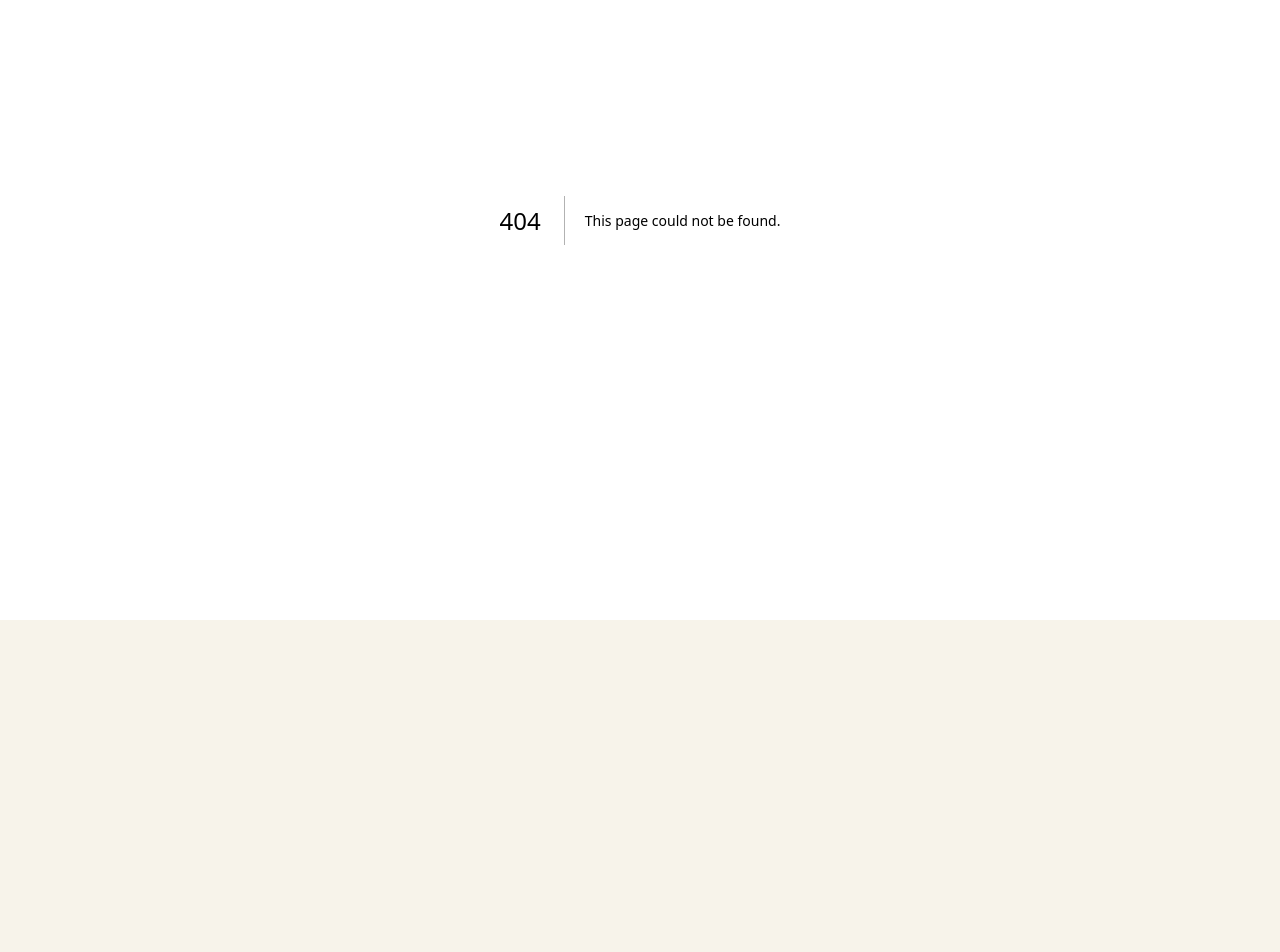
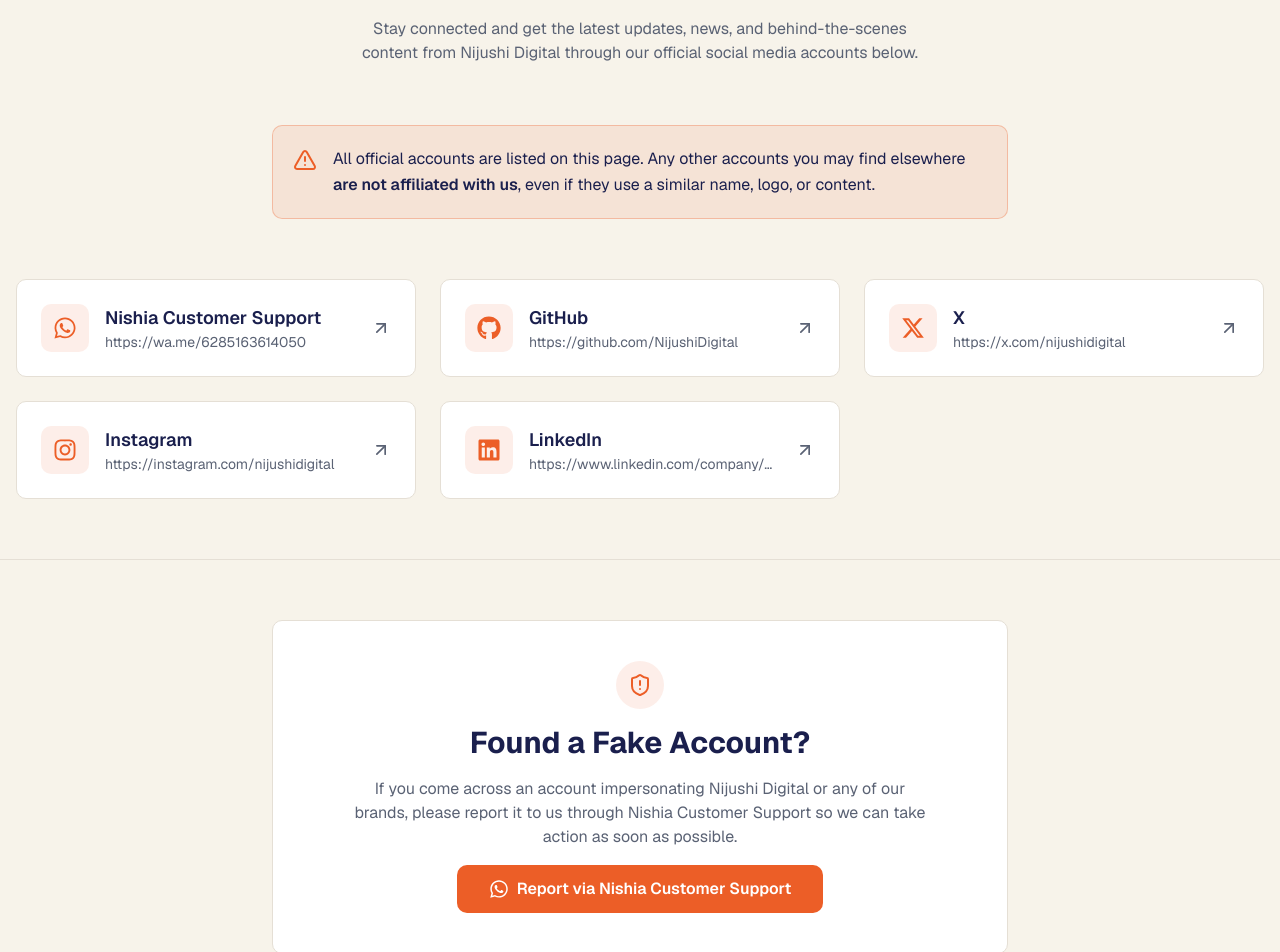
Before and after one commit to NijushiDigital/landing-page, a Next.js app: page /social in a window 1280 px wide. Before the commit this address had no page. Shown: the part 180-1132 px from the top of the page. Before the commit the page ends 800 px from the top, so only its background shows below. Built offline with nearby package versions, Linux system fonts and the light colour scheme.

Commit message:
Create page.tsx

```diff
--- /dev/null
+++ b/app/social/page.tsx
@@ -0,0 +1,100 @@
+import { Header } from '@/components/header'
+import { Footer } from '@/components/footer'
+import { socials } from '@/lib/socials'
+import { AlertTriangle, ShieldAlert, ArrowUpRight } from 'lucide-react'
+import { FaWhatsapp } from 'react-icons/fa'
+import type { Metadata } from 'next'
+
+export const metadata: Metadata = {
+  title: 'Social Media',
+  description: 'Official social media accounts of Nijushi Digital.',
+}
+
+// Report channel is always the customer support / WhatsApp entry
+const reportContact = socials.find((s) => s.name === 'Nishia Customer Support') ?? socials[0]
+
+export default function SocialPage() {
+  return (
+    <div className="min-h-screen bg-background text-foreground flex flex-col">
+      <Header />
+      <main className="flex-1">
+        {/* Title */}
+        <section className="max-w-3xl mx-auto px-4 py-15 text-center space-y-4">
+          <h1 className="text-4xl md:text-5xl font-bold text-foreground">Our Social Media</h1>
+          <p className="text-md text-muted-foreground max-w-xl mx-auto">
+            Stay connected and get the latest updates, news, and behind-the-scenes content
+            from Nijushi Digital through our official social media accounts below.
+          </p>
+        </section>
+
+        {/* Warning */}
+        <section className="max-w-3xl mx-auto px-4">
+          <div className="flex items-start gap-4 bg-accent/10 border border-accent/30 rounded-lg p-5">
+            <AlertTriangle className="w-6 h-6 text-accent shrink-0 mt-0.5" />
+            <p className="text-sm md:text-base text-foreground leading-relaxed">
+              All official accounts are listed on this page. Any other accounts you may find
+              elsewhere{' '}
+              <strong className="font-semibold">are not affiliated with us</strong>, even if
+              they use a similar name, logo, or content.
+            </p>
+          </div>
+        </section>
+
+        {/* Social list */}
+        <section className="max-w-7xl mx-auto px-4 py-15">
+          <div className="grid sm:grid-cols-2 lg:grid-cols-3 gap-6">
+            {socials.map((social) => (
+              <a
+                key={`${social.name}-${social.url}`}
+                href={social.url}
+                target="_blank"
+                rel="noopener noreferrer"
+                className="group bg-white border border-border rounded-lg p-6 flex items-center gap-4 hover:shadow-md hover:border-accent transition-all duration-300"
+              >
+                <div className="w-12 h-12 rounded-lg bg-accent/10 flex items-center justify-center shrink-0">
+                  <social.icon className="w-6 h-6 text-accent" />
+                </div>
+                <div className="flex-1 min-w-0">
+                  <h3 className="text-lg font-semibold text-foreground truncate">
+                    {social.name}
+                  </h3>
+                  <p className="text-sm text-muted-foreground truncate">{social.url}</p>
+                </div>
+                <ArrowUpRight className="w-5 h-5 text-muted-foreground shrink-0 transition-transform duration-300 group-hover:translate-x-1 group-hover:-translate-y-1 group-hover:text-accent" />
+              </a>
+            ))}
+          </div>
+        </section>
+
+        <div className="border-t border-border" />
+
+        {/* Report fake account */}
+        <section className="max-w-3xl mx-auto px-4 py-15">
+          <div className="bg-white border border-border rounded-lg p-8 md:p-10 text-center space-y-4">
+            <div className="w-12 h-12 rounded-full bg-accent/10 flex items-center justify-center mx-auto">
+              <ShieldAlert className="w-6 h-6 text-accent" />
+            </div>
+            <h2 className="text-2xl md:text-3xl font-bold text-foreground">
+              Found a Fake Account?
+            </h2>
+            <p className="text-muted-foreground max-w-xl mx-auto">
+              If you come across an account impersonating Nijushi Digital or any of our
+              brands, please report it to us through Nishia Customer Support so we can take
+              action as soon as possible.
+            </p>
+            <a
+              href={reportContact.url}
+              target="_blank"
+              rel="noopener noreferrer"
+              className="inline-flex items-center gap-2 px-8 py-3 bg-accent text-accent-foreground font-semibold rounded-lg hover:opacity-90 transition"
+            >
+              <FaWhatsapp className="w-5 h-5" />
+              Report via Nishia Customer Support
+            </a>
+          </div>
+        </section>
+      </main>
+      <Footer />
+    </div>
+  )
+}
```
